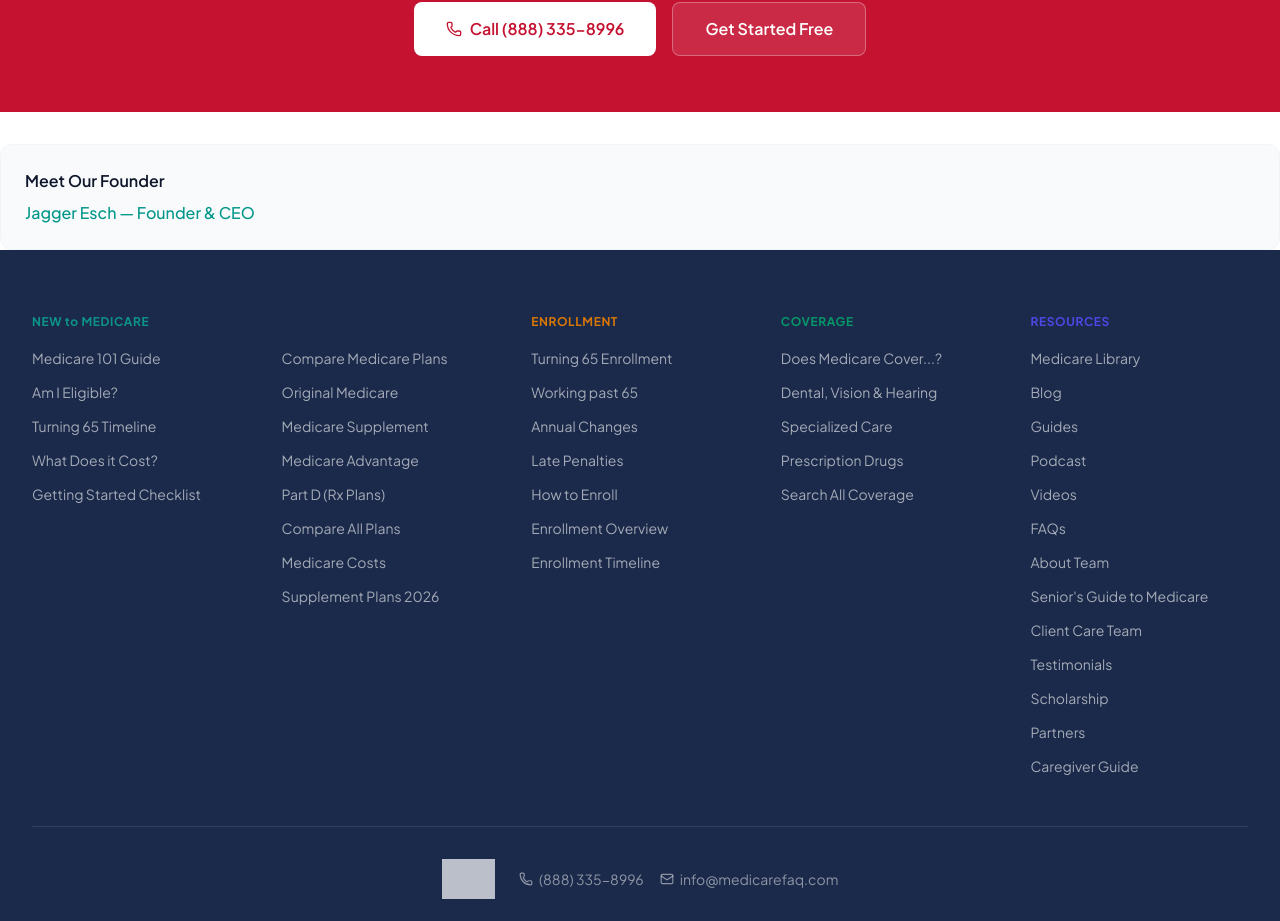
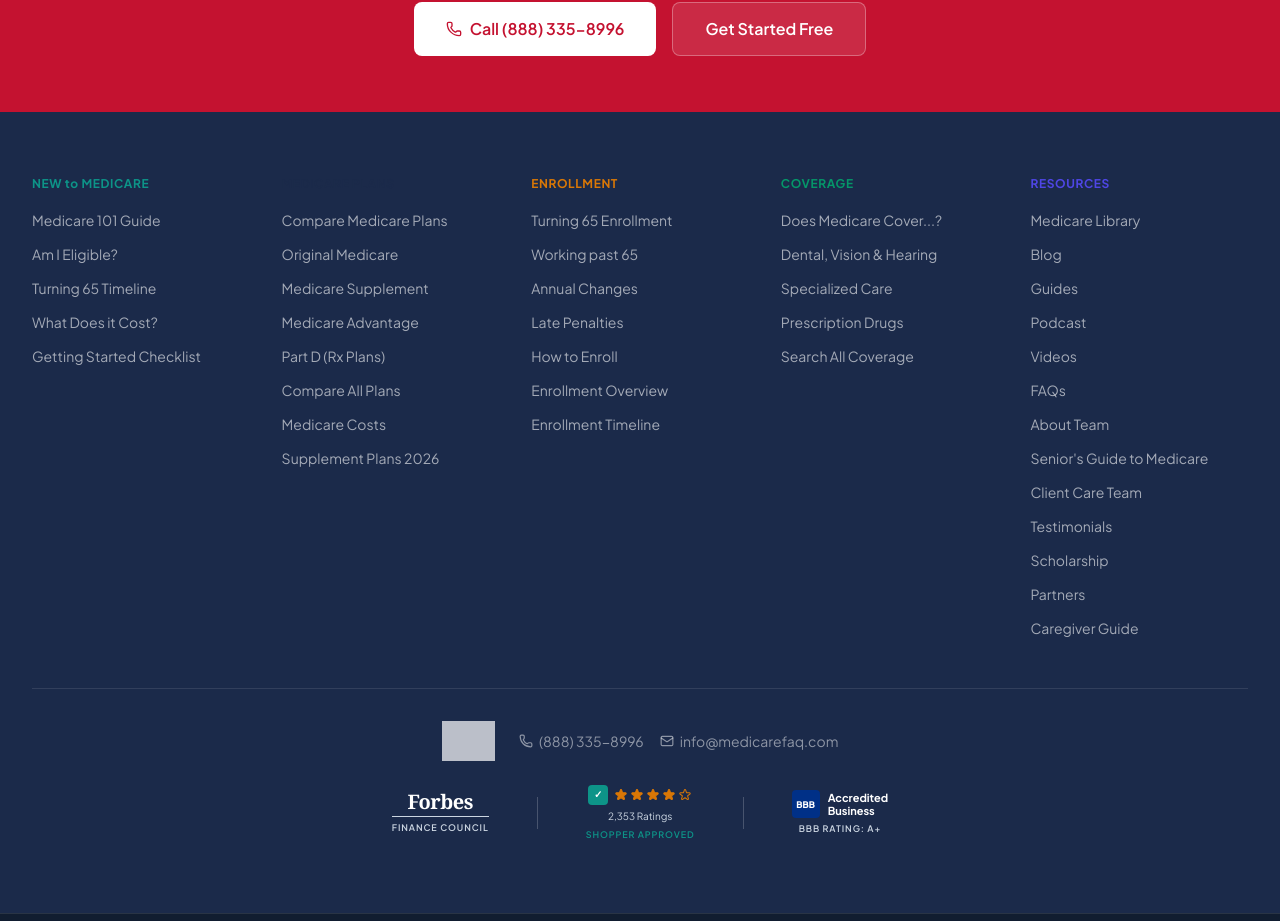
Before and after one commit to cboudreau-eip/medicarefaq-next, a Next.js app: page /about-us in a window 1280 px wide. Shown: the part 5129-6050 px from the top of the page. Built offline with nearby package versions, Linux system fonts and the light colour scheme; grey boxes are pictures that could not be loaded.

Commit message:
fix: remove stray Meet Our Founder section from about-us page

```diff
--- a/src/app/about-us/PageContent.tsx
+++ b/src/app/about-us/PageContent.tsx
@@ -640,10 +640,6 @@ export default function About() {  return (
 
 
 
-      <div className="mt-8 p-6 bg-slate-50 rounded-xl border border-slate-100">
-        <h3 className="font-semibold text-slate-900 mb-2">Meet Our Founder</h3>
-        <a href="/about-us/jagger-esch" className="text-teal-600 hover:underline font-medium">Jagger Esch — Founder &amp; CEO</a>
-      </div>
 </div>
   );
 }
```
